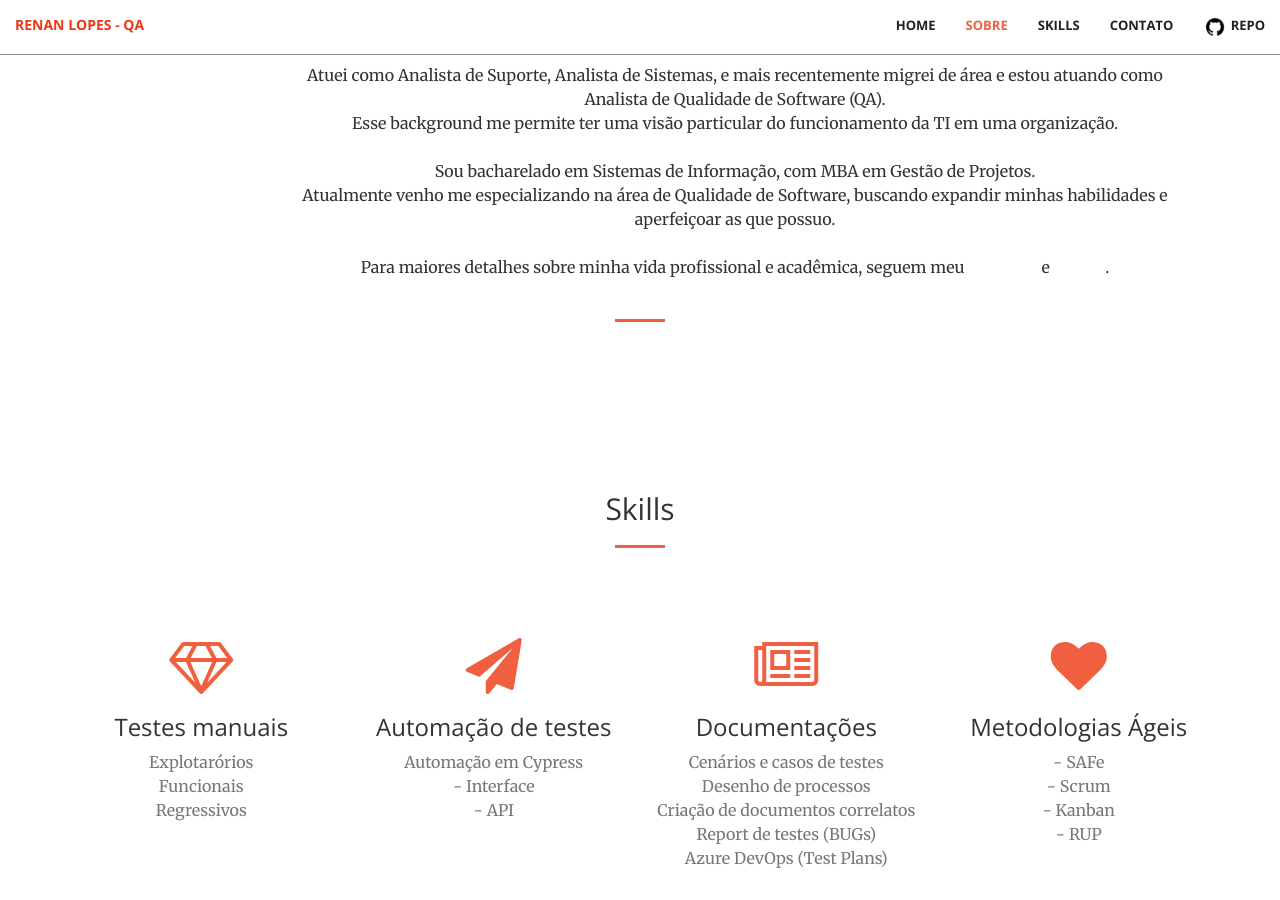
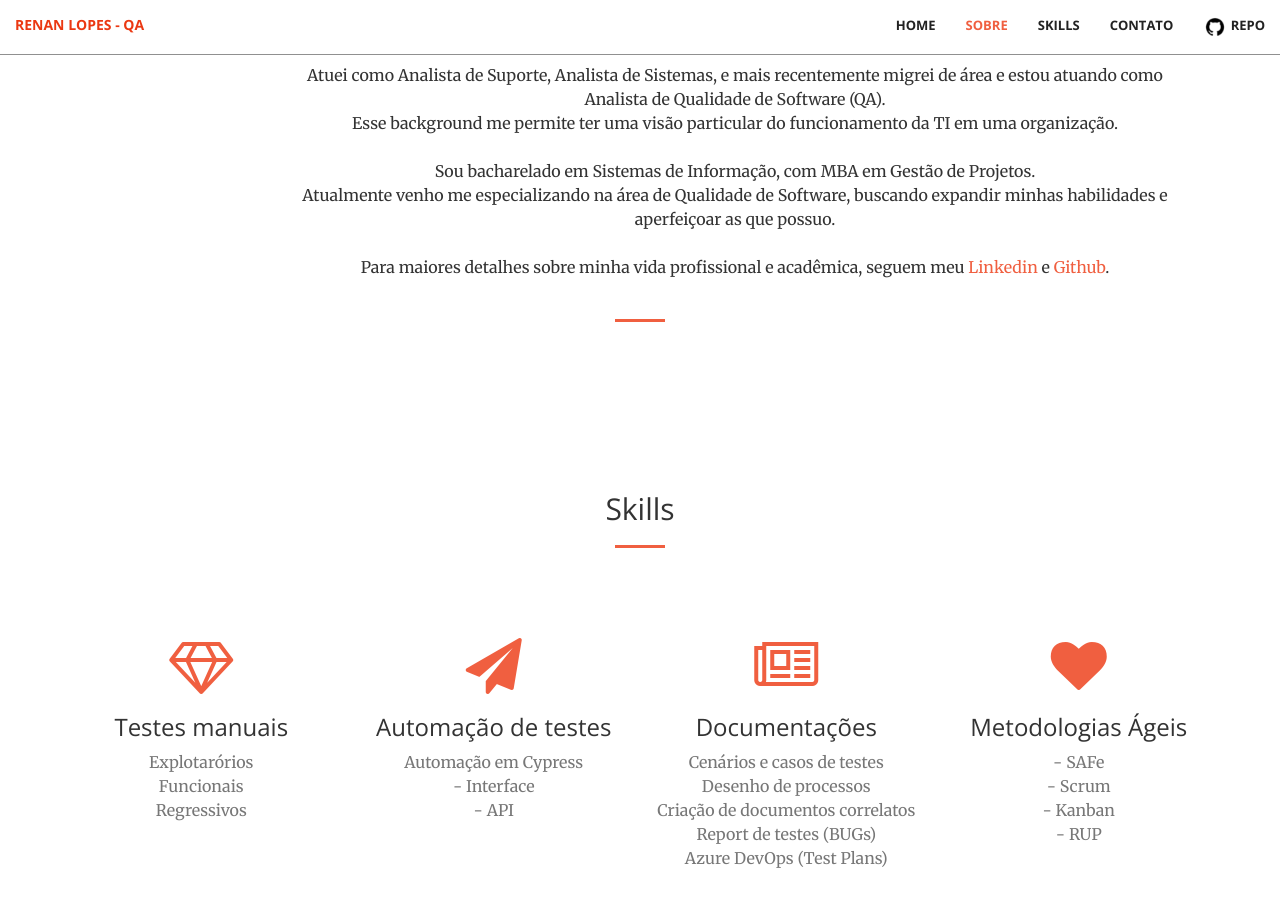
Before and after one commit to renanslopes/renanslopes.github.io, a Jekyll site: the page built from index.html, in a window 1280 px wide and 900 px high, scrolled down 1120 px. Built offline with Jekyll 4.4.1, drawn with Linux system fonts in a browser that asks for light colours.

Commit message:
ajustes de cor em link about

```diff
--- a/css/personal.css
+++ b/css/personal.css
@@ -28,10 +28,10 @@
 }
 
 .href_sobre {
-    color: white;
+    color: #F05F40;
 }
 
 .href_sobre:hover {
-    color: white;
+    color: #F05F40;
     text-decoration: underline;
 }
```
